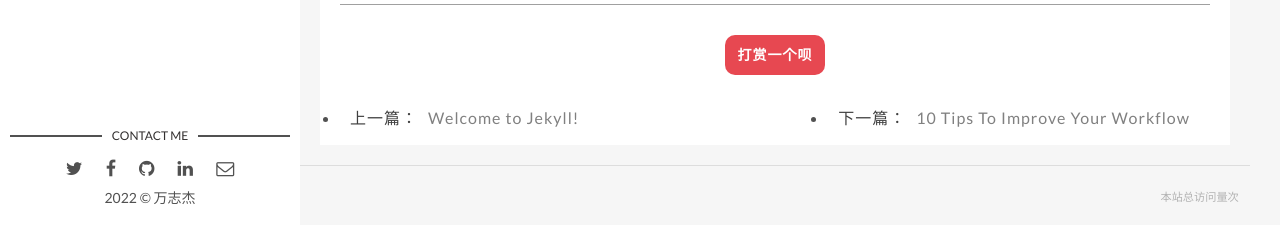
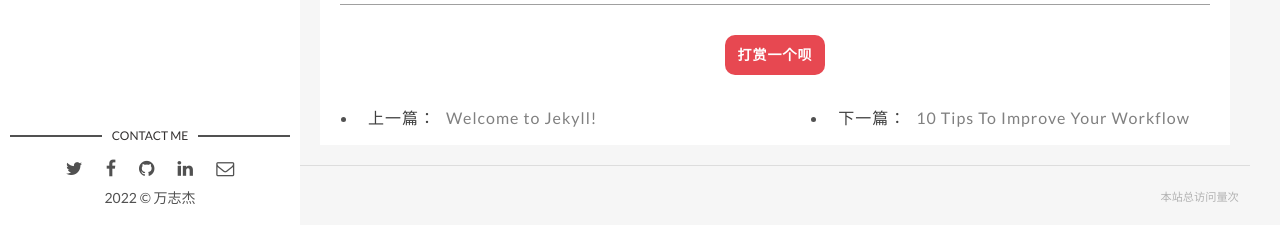
Before and after one commit to 19991010wan/wanBlog_Chinese, a Jekyll site: the page built from _posts/2017-09-10-conference-on-javascript.markdown, in a window 1280 px wide and 1400 px high, scrolled down 192 px. Shown: the part 1172-1397 px from the top of the window. Built offline with Jekyll 4.4.1, drawn with Linux system fonts in a browser that asks for light colours; nearby versions of some CDN libraries; comment, search, counter and statistics services are not loaded.

Commit message:
update css

```diff
--- a/assets/css/main.css
+++ b/assets/css/main.css
@@ -1056,6 +1056,8 @@ a.newer-posts:hover {
     webkit-box-shadow: 0px 1px 4px rgba(0, 0, 0, 0.3), 0 0 40px rgba(0, 0, 0, 0.1) inset;
     moz-box-shadow: 0px 1px 4px rgba(0, 0, 0, 0.3), 0 0 40px rgba(0, 0, 0, 0.1) inset;
     o-box-shadow: 0px 1px 4px rgba(0, 0, 0, 0.3), 0 0 40px rgba(0, 0, 0, 0.1) inset; }
+  .wrap-content ul {
+    padding-left: 18px; }
 
 .header-page {
   text-align: center;
--- a/assets/css/scss/parts/_post-page.scss
+++ b/assets/css/scss/parts/_post-page.scss
@@ -14,6 +14,10 @@
     webkit-box-shadow:0px 1px 4px rgba(0,0,0,0.3),0 0 40px rgba(0,0,0,0.1) inset;
     moz-box-shadow:0px 1px 4px rgba(0,0,0,0.3),0 0 40px rgba(0,0,0,0.1) inset;
     o-box-shadow:0px 1px 4px rgba(0,0,0,0.3),0 0 40px rgba(0,0,0,0.1) inset;
+  }
+
+  ul {
+    padding-left: 18px;
   }
 }
 
```
